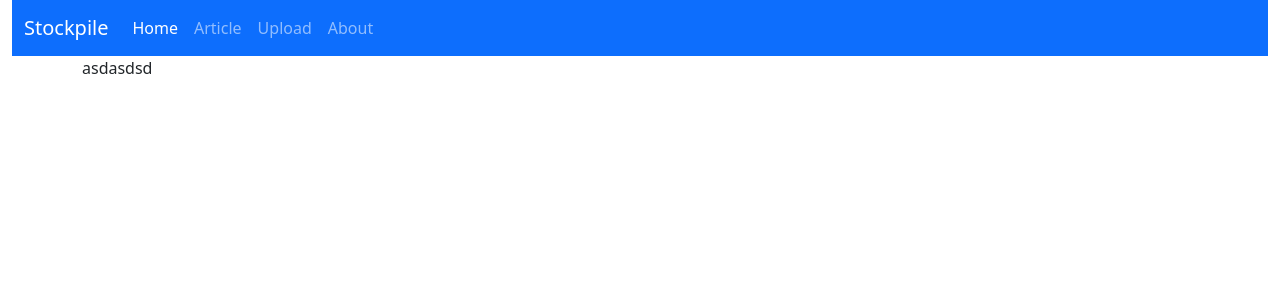
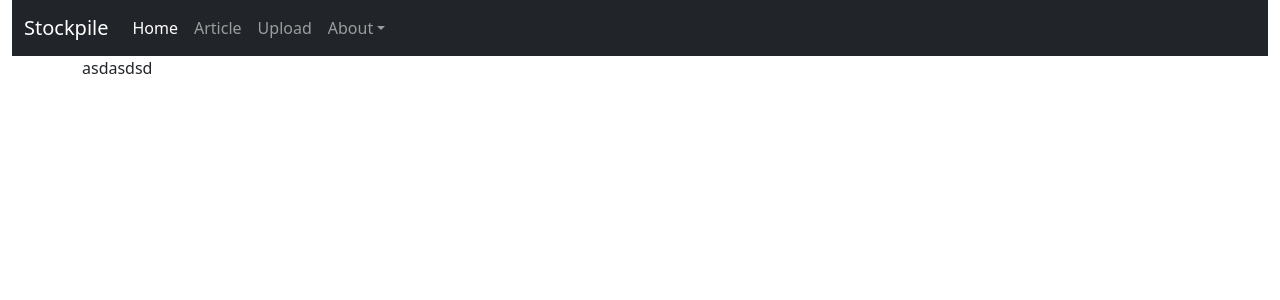
Before and after one commit to richmondchng/stockpile-app, a React (Create React App) app in the folder stockpile-web/: page /articles in a window 1280 px wide. Shown: the top 300 px of the page. Built offline with nearby package versions, Linux system fonts and the light colour scheme.

Commit message:
add nested nav item

```diff
--- a/stockpile-web/src/components/common/NavBar.js
+++ b/stockpile-web/src/components/common/NavBar.js
@@ -5,7 +5,7 @@ import NavBarItem from './NavBarItem';
  */
 const NavBar = () => {
     return (
-        <nav className="navbar navbar-expand-sm sticky-top navbar-dark bg-primary">
+        <nav className="navbar navbar-expand-sm navbar-dark bg-dark">
             <div className="container-fluid">
                 <a className="navbar-brand" href="/">Stockpile</a>
                 <button className="navbar-toggler" type="button" data-bs-toggle="collapse" data-bs-target="#navbarText" aria-controls="navbarText" aria-expanded="false" aria-label="Toggle navigation">
@@ -13,21 +13,13 @@ const NavBar = () => {
                 </button>
                 <div className="collapse navbar-collapse" id="navbarText">
                     <ul className="navbar-nav">
-                        <NavBarItem label="Home" link="/" active="true"></NavBarItem>
-                        <NavBarItem label="Article" link="/articles"></NavBarItem>
-                        <NavBarItem label="Upload" link="/data-import"></NavBarItem>
-                        <NavBarItem label="About" link="/about"></NavBarItem>
-
-                        {/* <li class="nav-item dropdown">
-                            <a class="nav-link dropdown-toggle" href="#" id="navbarDropdownMenuLink" role="button" data-bs-toggle="dropdown" aria-expanded="false">
-                                Dropdown link
-                            </a>
-                            <ul class="dropdown-menu" aria-labelledby="navbarDropdownMenuLink">
-                                <li><a class="dropdown-item" href="#">Action</a></li>
-                                <li><a class="dropdown-item" href="#">Another action</a></li>
-                                <li><a class="dropdown-item" href="#">Something else here</a></li>
-                            </ul>
-                        </li> */}
+                        <NavBarItem id="navHome" label="Home" link="/" active="true"></NavBarItem>
+                        <NavBarItem id="navArticle" label="Article" link="/articles"></NavBarItem>
+                        <NavBarItem id="navUpload" label="Upload" link="/data-import"></NavBarItem>
+                        <NavBarItem id="navAbout" label="About" link="#">
+                            <NavBarItem id="navConfigureUploadSchema" label="Configure upload schema" link="#" />
+                            <NavBarItem id="navAboutUs" label="About" link="/about" />
+                        </NavBarItem>
                     </ul>
                 </div>
             </div>
--- a/stockpile-web/src/components/common/NavBarItem.js
+++ b/stockpile-web/src/components/common/NavBarItem.js
@@ -2,19 +2,35 @@ import { Link } from 'react-router-dom';
 
 /**
  * Single navigation item.
+ * id = menu Id
  * label = Menu item label
  * link = Link to page, or # by default
  * active = If it is the current active page, false by default
  */
-const NavBarItem = ({label, link = "#", active = false}) => {
-    const activeClass = active ? 'nav-link active' : 'nav-link ';
-    const ariaCurrent = active ? {"aria-current":"page"} : {};
+const NavBarItem = ({id, label, link = "#", active = false, children}) => {
+    const listItemClass = children ? 'nav-item dropdown' : 'nav-time';
+
+    let menuLink
+    if(!children) {
+        // single level menu item
+        const activeClass = active ? 'nav-link active' : 'nav-link ';
+        const ariaCurrent = active ? {"aria-current":"page"} : {};
+        menuLink = <Link id={id} className={activeClass} {... ariaCurrent} to={link}>{label}</Link>;
+    } else {
+        // has sub-level menu item
+        menuLink = <Link id={id} to={link} className="nav-link dropdown-toggle" role="button" data-bs-toggle="dropdown" aria-expanded="false">{label}</Link>
+    }
+
+    let menuChildList
+    if(children) {
+        // add list to build child nav item
+        menuChildList = <ul className="dropdown-menu bg-dark" aria-labelledby={id}>{children}</ul>;
+    }
 
     return (
-        <li className="nav-item">
-            <Link className={activeClass} {... ariaCurrent} to={link}>{label}</Link>
-            {/* <a className={activeClass} {... ariaCurrent}
-                href={link}>{label}</a> */}
+        <li className={listItemClass}>
+            {menuLink}
+            {menuChildList}
         </li>
     )
 }
```
